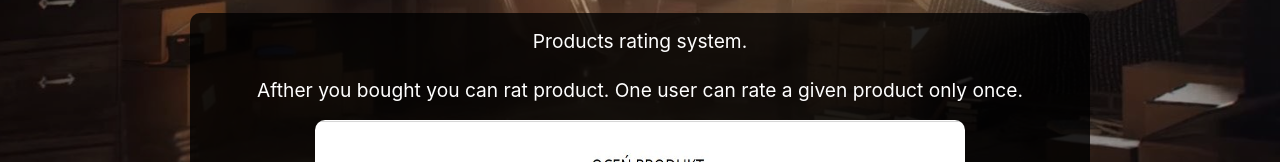
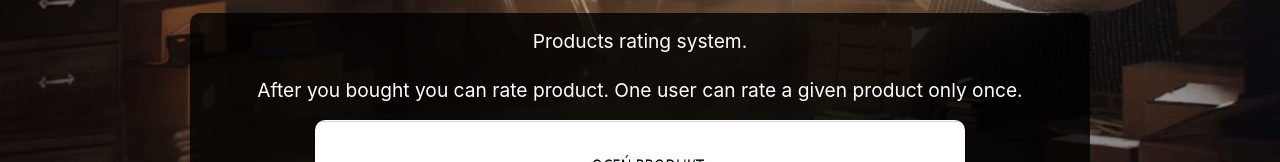
Before and after one commit to Desparion7/PortfolioPage, a React (Create React App) app: page /PortfolioPage/myprojects/modezp in a window 1280 px wide. Shown: the part 3700-3862 px from the top of the page. Built offline with nearby package versions, Linux system fonts and the light colour scheme.

Commit message:
change patch for img and typos

```diff
--- a/src/projects/ModezpShop.js
+++ b/src/projects/ModezpShop.js
@@ -203,7 +203,7 @@ const ModezpShop = () => {
 									Products rating system.
 								</p>
 								<p className='project__description-text'>
-									Afther you bought you can rat product. One user can rate a given product only once.
+									After you bought you can rate product. One user can rate a given product only once.
 								</p>
 								<div className='project__description-img'>
 									<img
--- a/src/screen/Myprojects.js
+++ b/src/screen/Myprojects.js
@@ -55,7 +55,7 @@ const Myprojects = () => {
 						target='_blank'
 						rel='noreferrer'
 					>
-						<img src='/PortfolioPage/images/carswos1.png' alt='carswos-page'></img>
+						<img src='/PortfolioPage/images/carswos1.PNG' alt='carswos-page'></img>
 					</a>
 					<div className='myprojects__project-links'>
 						<a
```
